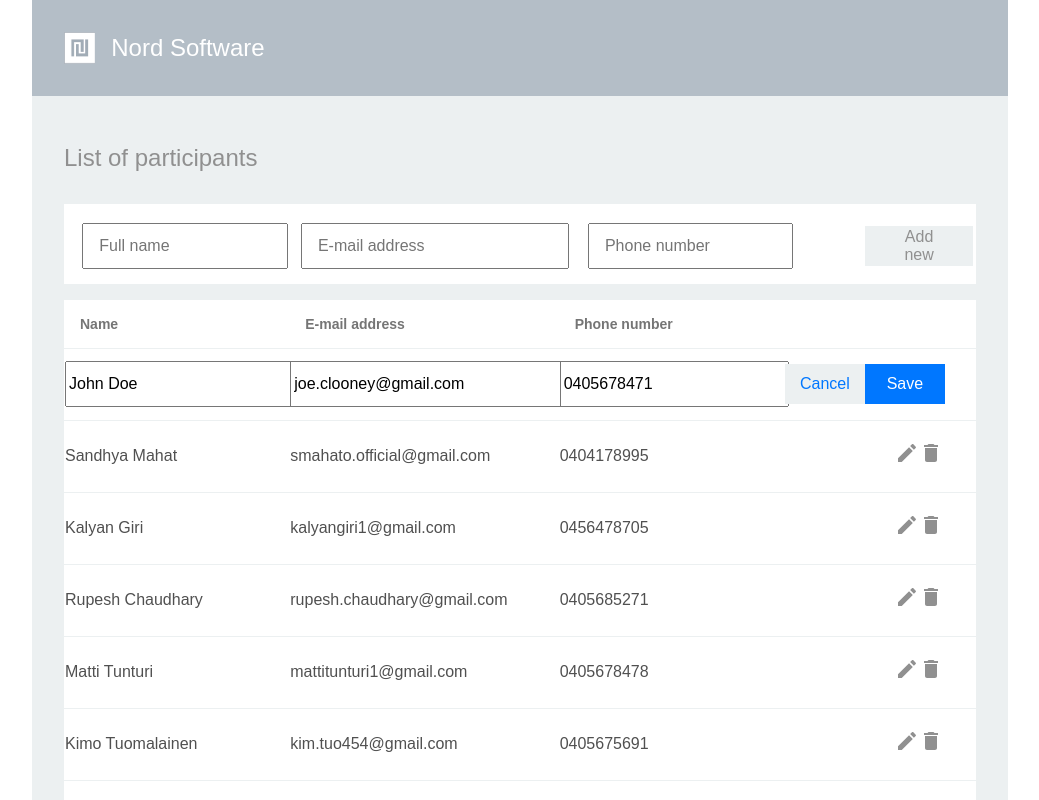
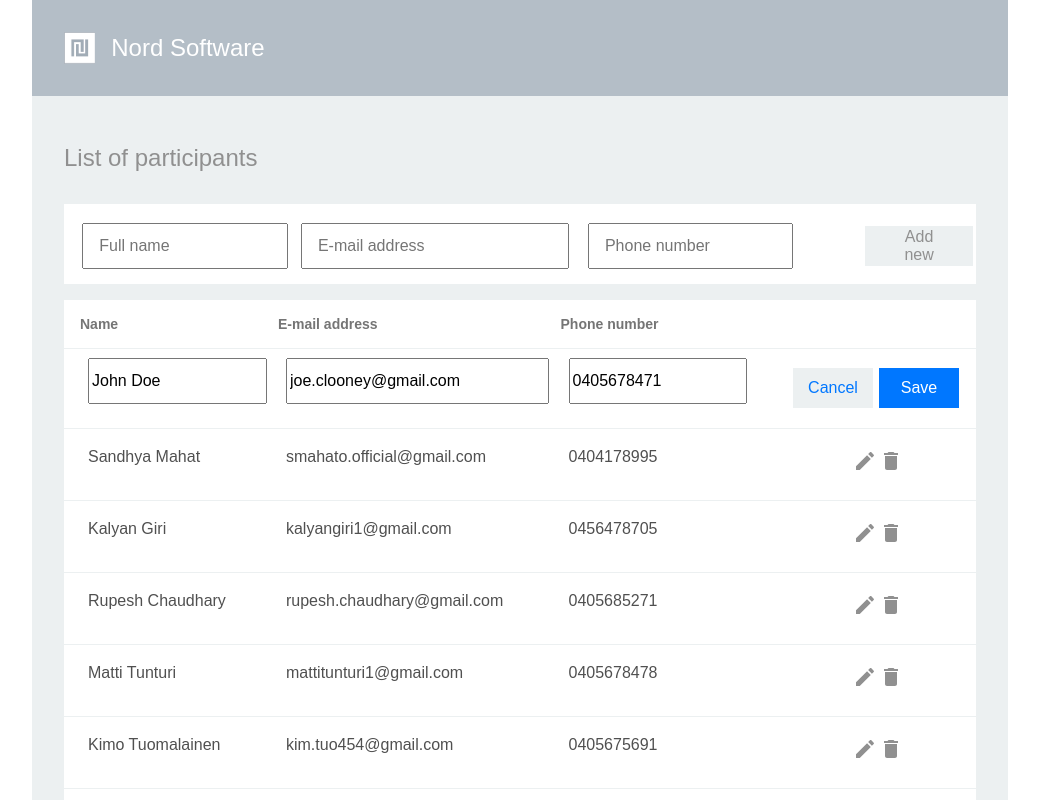
Before and after one commit to Sannu8/NordSoftware, a React (Create React App) app: page / in a window 1280 px wide. Both pictures are taken after a click on the element 935 px from the left and 387 px from the top of the page. Shown: the top 800 px of the page, without its empty margins (120-1159 px from the left). Built offline with nearby package versions, Linux system fonts and the light colour scheme.

Commit message:
Update Table.js

```diff
--- a/src/Table.js
+++ b/src/Table.js
@@ -12,6 +12,7 @@ const row = (
     handleRemove,
     startEditing,
     editIdx,
+    nextId,
     handleChange,
 
     stopEditing
@@ -19,11 +20,15 @@ const row = (
    const currentlyEditing = editIdx ===i;
 
     return (
+
     <tr className= "Data-Row" key = {'tr-${i}'}>
         {header.map((y, k) => (
-        <td key = {'td-${k}'}>
+
+        <td className= "Datatd" key = {'td-${k}'}>
+        <div className="EditInput">
             {currentlyEditing ? (
-                <input type="text"
+                <input className="InputAdd"
+                    type="text"
                     name={y.prop}
                     onChange ={e => handleChange(e, y.prop, i)}
                     value = {x[y.prop]}
@@ -31,17 +36,20 @@ const row = (
                 ) : (
                     x[y.prop]
                     )}
+                </div>
         </td>
 
         ))}
 
         <td className="DataEdit">
+
         {currentlyEditing ? (
+          <div className="materialCancel">
          <input type="button" value="Cancel" className="CancelBtn" onClick={() => stopEditing()} />
-
+         </div>
          ) : (
 
-            <span className="material" onClick = {() => startEditing(i)}>
+            <span onClick = {() => startEditing(i)}>
 
             <svg fill="#909090" height="24" viewBox="0 0 24 24" width="24" className="edit" alt="edit" >
                 <path d="M3 17.25V21h3.75L17.81 9.94l-3.75-3.75L3 17.25zM20.71 7.04c.39-.39.39-1.02 0-1.41l-2.34-2.34c-.39-.39-1.02-.39-1.41 0l-1.83 1.83 3.75 3.75 1.83-1.83z"/>
@@ -51,18 +59,22 @@ const row = (
             </span>
         )}
 
+        </td><td>
+
         {currentlyEditing ? (
-        <input type="button" value="Save" className="SaveBtn" onClick={() => stopEditing()} />
-
+         <div className="materialSave">
+            <input type="button" value="Save" className="SaveBtn" onClick={() => stopEditing()} />
+         </div>
         ) : (
 
-        <span className="material" onClick = {() => handleRemove(i)}>
+        <span onClick = {() => handleRemove(i)}>
              <svg fill="#909090" height="24" viewBox="0 0 24 24" width="24" className= "removeData" alt="trash">
                 <path d="M6 19c0 1.1.9 2 2 2h8c1.1 0 2-.9 2-2V7H6v12zM19 4h-3.5l-1-1h-5l-1 1H5v2h14V4z"/>
                 <path d="M0 0h24v24H0z" fill="none"/>
             </svg>
         </span>
          )}
+
     </td>
     </tr>
     );
@@ -72,6 +84,7 @@ export default ({
     header,
     handleRemove,
     startEditing,
+    nextId,
     editIdx,
     handleChange,
     handleSort,
@@ -83,17 +96,17 @@ export default ({
 
             <tr className="Row-title" >
                 {header.map((x,i) => (
-                    <th key= {'th-${i}'}>
+                    <th key= {'th-${i}'} >
                         <div className="titleRow" onClick={() => handleSort(x.prop)}>
                             <span>{x.name}</span>
                         {columnToSort === x.prop ? (
                             sortDirection === 'asc' ?
-                            <svg fill="#000000" height="24" viewBox="0 0 24 24" width="24">
+                            <svg fill="#000000" height="16" viewBox="0 0 24 24" width="24" className="arrow">
                                 <path d="M0 0h24v24H0V0z" fill="none"/>
                                 <path d="M20 12l-1.41-1.41L13 16.17V4h-2v12.17l-5.58-5.59L4 12l8 8 8-8z" fill="#010101"/>
                             </svg>
                              :
-                            <svg fill="#000000" height="24" viewBox="0 0 24 24" width="24">
+                            <svg fill="#000000" height="16" viewBox="0 0 24 24" width="24" className="arrow">
                                 <path d="M0 0h24v24H0V0z" fill="none"/>
                                 <path d="M4 12l1.41 1.41L11 7.83V20h2V7.83l5.58 5.59L20 12l-8-8-8 8z"/>
                             </svg>
@@ -112,6 +125,7 @@ export default ({
                 handleRemove,
                 startEditing,
                 editIdx,
+                nextId,
                 handleChange,
 
                 stopEditing))}
```
